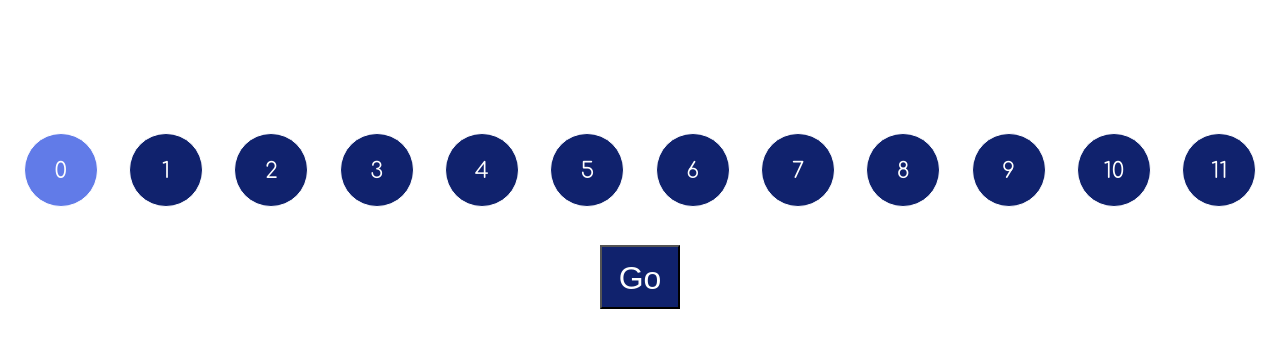
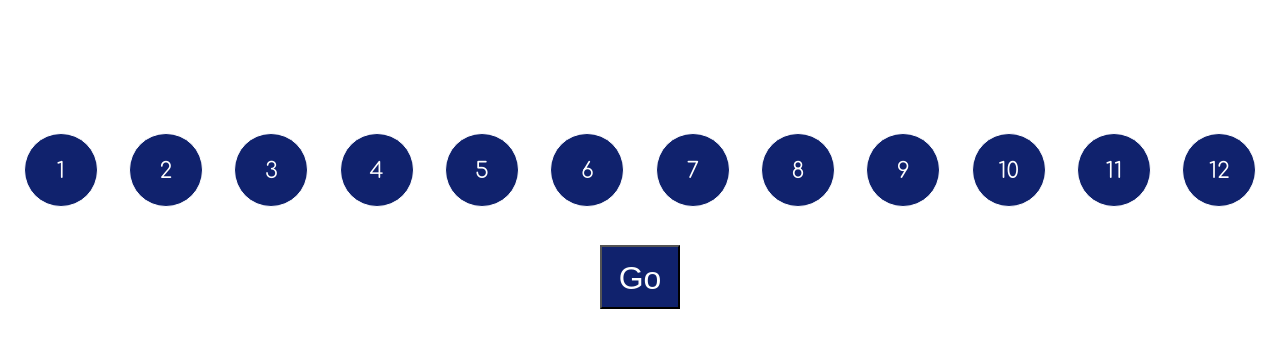
Before and after one commit to Duncan-Haywood/bloink, a Gatsby site: page / in a window 1280 px wide. Shown: the part 439-786 px from the top of the page. Built offline with nearby package versions, Linux system fonts and the light colour scheme; Gatsby itself is replaced by a stand-in of ours.

Commit message:
Fixed off by one error with the sequencer

```diff
--- a/src/components/StepSequencer.js
+++ b/src/components/StepSequencer.js
@@ -35,7 +35,7 @@ class StepSequencer extends React.Component {
 
             let step = index % 12;
 
-            for(let i = 0; i < $rows.length; i++) {
+            for(let i = 0; i <= $rows.length; i++) {
                 const input = document.querySelectorAll(`.col:nth-child(${step + 1})`);
                 this.setState({activeStep: step + 1});
 
@@ -64,7 +64,7 @@ class StepSequencer extends React.Component {
             <div className="step-sequencer-wrapper">
                 <div className="row">
                     {this.state.sequencerSlots.map((value, index) =>
-                    <div  className={this.state.activeStep === index ? ' col active-step' : 'col'} on={value} key={index} onClick={() => this.toggleSequencerSlot(index)}>{index}</div>
+                    <div  className={this.state.activeStep === index+1 ? ' col active-step' : 'col'} on={value} key={index+1} onClick={() => this.toggleSequencerSlot(index)}>{index+1}</div>
                     )}
                 </div>
                 <div className="step-sequencer-toggle-wrapper">
--- a/src/styles/global.scss
+++ b/src/styles/global.scss
@@ -75,11 +75,14 @@ body {
 			height: 45%;
 			width: 4.5rem;
 			border-radius: 50%;
+			transition: transform .2s ease-in-out, background-color .5s ease-in-out ;
 			&[on="1"] {
 				background-color: orange;
 			}
 			&.active-step {
-				background: lighten(#10226d, 40%);
+				background-color: lighten(#10226d, 40%);
+				transform: scale(1.25);
+				// border: 1px solid #10226d;
 			}
 		}
 	}
```
